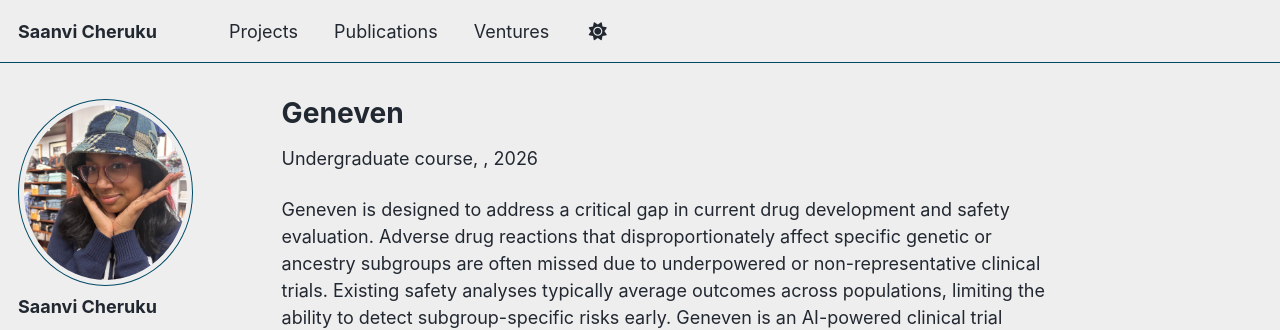
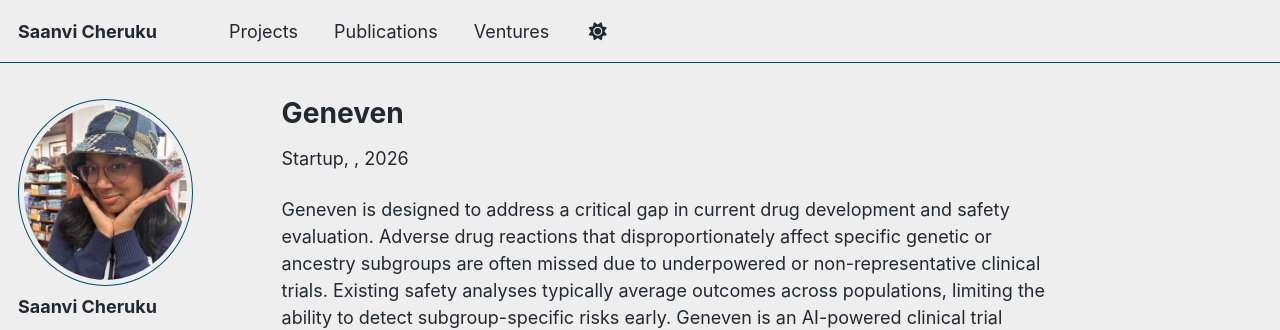
Before and after one commit to strawvivishortcake/strawvivishortcake.github.io, a Jekyll site: the page built from _teaching/2014-spring-teaching-1.md, in a window 1280 px wide and 1018 px high. Shown: the top 330 px of the window. Built offline with Jekyll 4.4.1, drawn with Linux system fonts in a browser that asks for light colours; some web fonts are replaced; a script bundle is joined from its source files by our own code; library files that are not in the unit come from our copies.

Commit message:
Update 2014-spring-teaching-1.md

```diff
--- a/_teaching/2014-spring-teaching-1.md
+++ b/_teaching/2014-spring-teaching-1.md
@@ -1,7 +1,7 @@
 ---
 title: "Geneven"
 collection: ventures
-type: "Undergraduate course"
+type: "Startup"
 permalink: https://geneven.ai/
 ---
 
```
